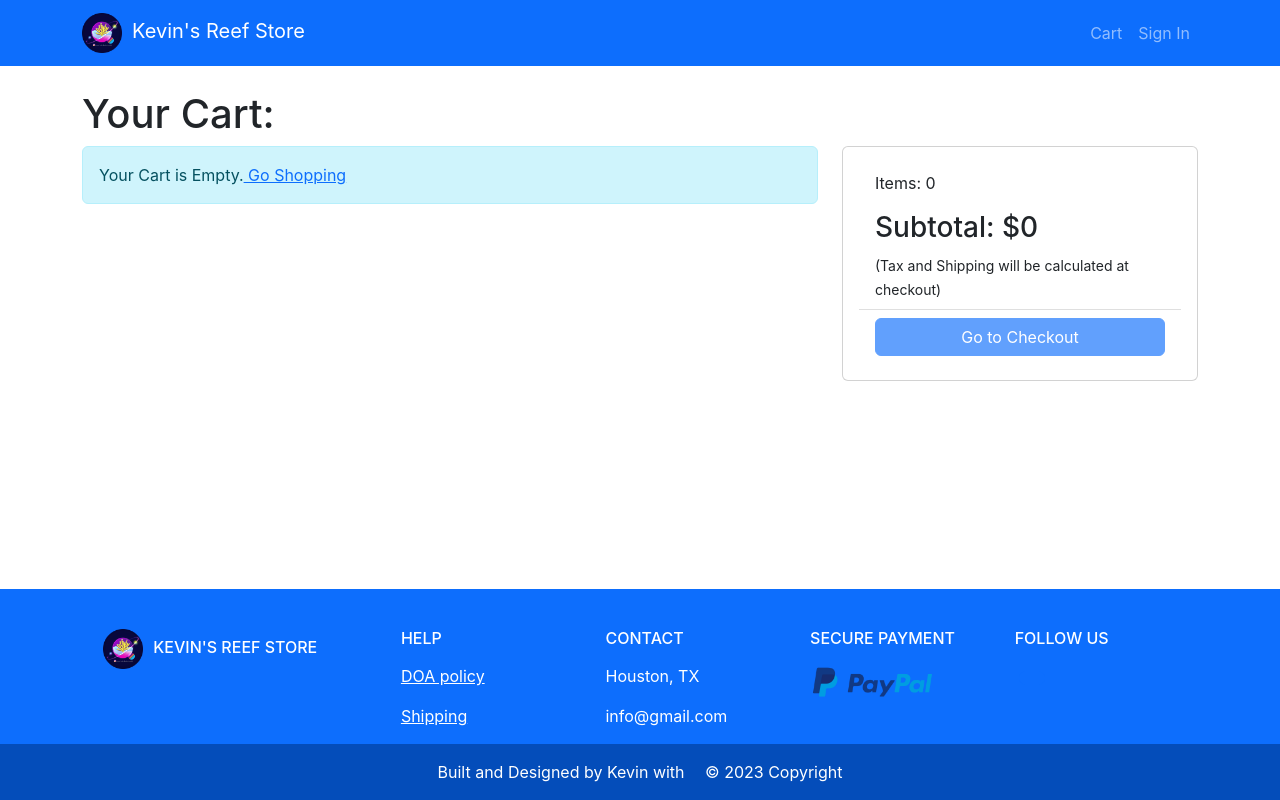
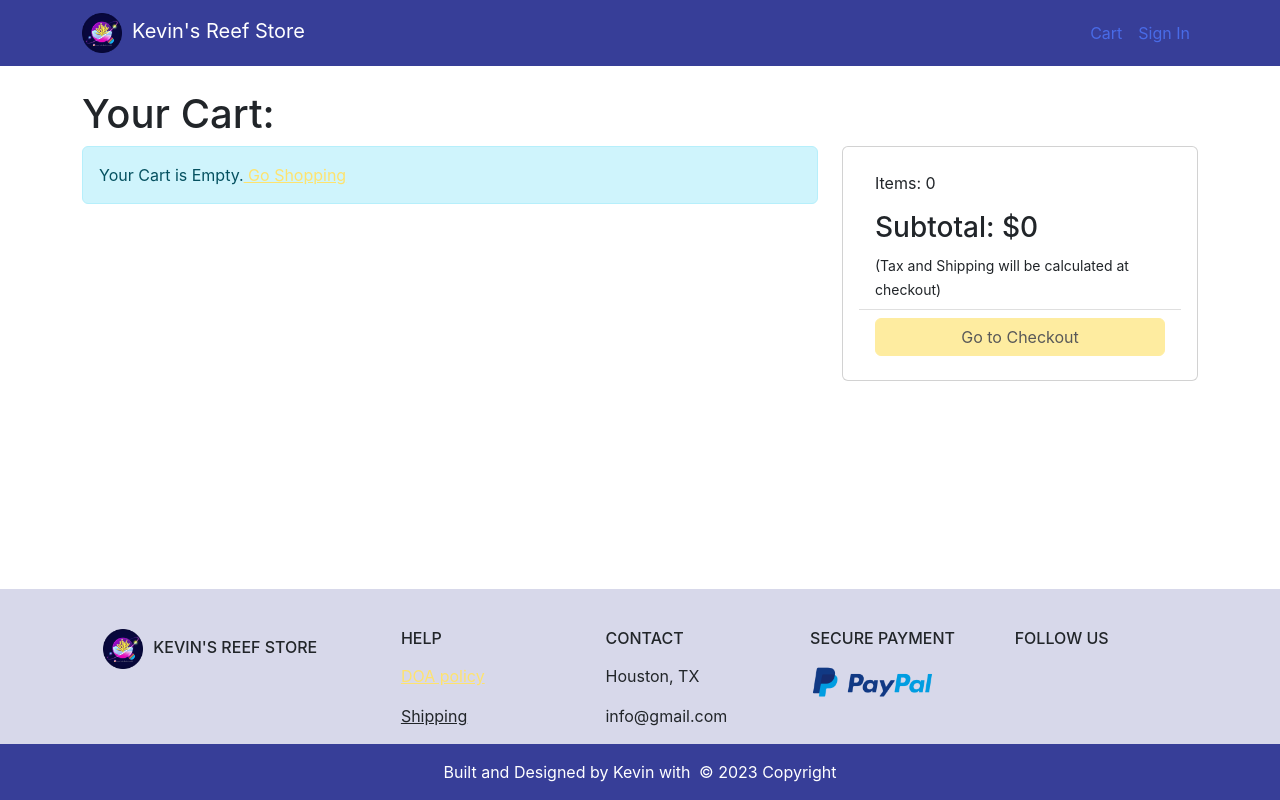
Before and after one commit to Kevin2211/kevins-reef-store, a React (Create React App) app in the folder frontend/: page /cart in a window 1280 px wide. Built offline with nearby package versions, Linux system fonts and the light colour scheme; the HTML template or start-up script is replaced by a standard one.

Commit message:
color theme change

```diff
--- a/frontend/src/App.js
+++ b/frontend/src/App.js
@@ -38,7 +38,7 @@ function App() {
       <div className='d-flex flex-column site-container'>
       <ToastContainer position='bottom-center' limit={1}/>
       <header>
-        <Navbar bg="primary" variant="dark" expand="lg">
+        <Navbar bg="secondary" variant="dark" expand="lg">
           <Container>
             <LinkContainer to="/">
               <Navbar.Brand>
--- a/frontend/src/components/Footer.jsx
+++ b/frontend/src/components/Footer.jsx
@@ -4,10 +4,10 @@ import { Link } from 'react-router-dom'
 export default function Footer() {
 
     const footerStyle = {
-        backgroundColor: '#0d6efd'
+        backgroundColor: '#d7d8ea'
     }
     const divStyle = {
-        backgroundColor: '#044dba'
+        backgroundColor: '#373e98'
     }
     const linkStyle ={
 
@@ -16,10 +16,10 @@ export default function Footer() {
         width: '125px'
     }
   return (
-    <div className="">
+    <div className=" footer mt-auto">
 
   <footer
-          className="text-center text-lg-start text-white mt-5"
+          className="text-center text-lg-start text-dark mt-5"
           style={footerStyle}
           >
 
@@ -47,10 +47,10 @@ export default function Footer() {
           <div className=" col-lg-2 col-sm-6 mx-auto mt-3">
             <h6 className="text-uppercase mb-3 font-weight-bold">Help</h6>
             <p>
-              <Link className="text-white">DOA policy</Link>
+              <Link >DOA policy</Link>
             </p>
             <p>
-              <Link className="text-white">Shipping</ Link>
+              <Link className="text-dark">Shipping</ Link>
             </p>
 
           </div>
@@ -83,7 +83,7 @@ export default function Footer() {
 
 
             <a
-               className="btn btn-primary btn-floating m-1"
+               className="btn btn-floating m-1"
                style={linkStyle}
 
                href="https://www.instagram.com/yaboikevin42/"
@@ -102,10 +102,10 @@ export default function Footer() {
 
 
     <div
-         className="text-center p-3"
+         className="text-center text-white p-3"
          style={divStyle}
          >
-      Built and Designed by Kevin with <i className="fas fa-heart me-3"></i> © 2023 Copyright
+      Built and Designed by Kevin with <i className="fas fa-heart me-1"></i> © 2023 Copyright
 
     </div>
 
--- a/frontend/src/components/Product.jsx
+++ b/frontend/src/components/Product.jsx
@@ -31,7 +31,7 @@ export default function Product(props) {
             <img src={ product.image } className="card-img-top" alt={ product.name } />
         </Link>
         <Card.Body>
-            <Link to={`/product/${product.slug}`}>
+            <Link className='nav-link' to={`/product/${product.slug}`}>
                 <Card.Title> { product.name }</Card.Title>
             </Link>
             <Card.Text>Price: ${product.price}</Card.Text>
--- /dev/null
+++ b/frontend/src/custom.scss
@@ -0,0 +1,10 @@
+
+
+
+$secondary: #373e98;
+$primary: #fee36e;
+$warning: #fee36e;
+
+
+
+@import "~bootstrap/scss/bootstrap.scss"
--- a/frontend/src/index.css
+++ b/frontend/src/index.css
@@ -60,3 +60,6 @@ main{
   background-clip: text;
   -webkit-background-clip: text;
 }
+.nav-link{
+  color: #496be7 !important;
+}
--- a/frontend/src/index.js
+++ b/frontend/src/index.js
@@ -1,6 +1,7 @@
 import React from 'react';
 import ReactDOM from 'react-dom/client';
 import 'bootstrap/dist/css/bootstrap.min.css'
+import './custom.scss'
 import './index.css';
 import App from './App';
 import reportWebVitals from './reportWebVitals';
--- a/frontend/src/screens/CartScreen.js
+++ b/frontend/src/screens/CartScreen.js
@@ -53,7 +53,7 @@ export default function CartScreen() {
                                             <img src={ item.image } alt={ item.name }
                                             className="img-fluid rounded img-thumbnail"/>
                                             {' '}
-                                            <Link to={`/product/${ item.slug}`}> { item.name }</Link>
+                                            <Link className='nav-link' to={`/product/${ item.slug}`}> { item.name }</Link>
                                         </Col>
                                         <Col md={3} className='my-2'>
                                         <Button variant="light" onClick={() => updateCartHandler(item, item.quantity -1)} disabled={item.quantity === 1}>
--- a/frontend/src/screens/PlaceOrderScreen.js
+++ b/frontend/src/screens/PlaceOrderScreen.js
@@ -98,7 +98,7 @@ export default function PlaceOrderScreen () {
                             <strong>Name:</strong> {cart.shippingAddress.fullName} <br />
                             <strong>Address: </strong> {cart.shippingAddress.address1}, {cart.shippingAddress.city}, {cart.shippingAddress.postalCode}
                         </Card.Text>
-                        <Link to='/shipping'>Edit</Link>
+                        <Link className='nav-link' to='/shipping'>Edit</Link>
 
                     </Card.Body>
                 </Card>
@@ -108,7 +108,7 @@ export default function PlaceOrderScreen () {
                         <Card.Text>
                             <strong>Payment Method:</strong> {cart.paymentMethod} <br/>
                         </Card.Text>
-                        <Link to='/payment'>Edit</Link>
+                        <Link className='nav-link' to='/payment'>Edit</Link>
 
                     </Card.Body>
                 </Card>
@@ -125,7 +125,7 @@ export default function PlaceOrderScreen () {
                           alt={item.name}
                           className="img-fluid rounded img-thumbnail"
                         ></img>{' '}
-                        <Link to={`/product/${item.slug}`}>{item.name}</Link>
+                        <Link className='nav-link' to={`/product/${item.slug}`}>{item.name}</Link>
                       </Col>
                       <Col md={3}>
                         Quantity: <span>{item.quantity}</span>
@@ -135,7 +135,7 @@ export default function PlaceOrderScreen () {
                   </ListGroup.Item>
                 ))}
               </ListGroup>
-              <Link to="/cart">Edit</Link>
+              <Link className='nav-link' to="/cart">Edit</Link>
             </Card.Body>
           </Card>
         </Col>
--- a/package.json
+++ b/package.json
@@ -17,5 +17,8 @@
   "bugs": {
     "url": "https://github.com/Kevin2211/kevins-reef-store/issues"
   },
-  "homepage": "https://github.com/Kevin2211/kevins-reef-store#readme"
+  "homepage": "https://github.com/Kevin2211/kevins-reef-store#readme",
+  "dependencies": {
+    "node-sass": "^8.0.0"
+  }
 }
```
Also changed, not shown: 1 other file (tests, documents, lock files or other folders).
